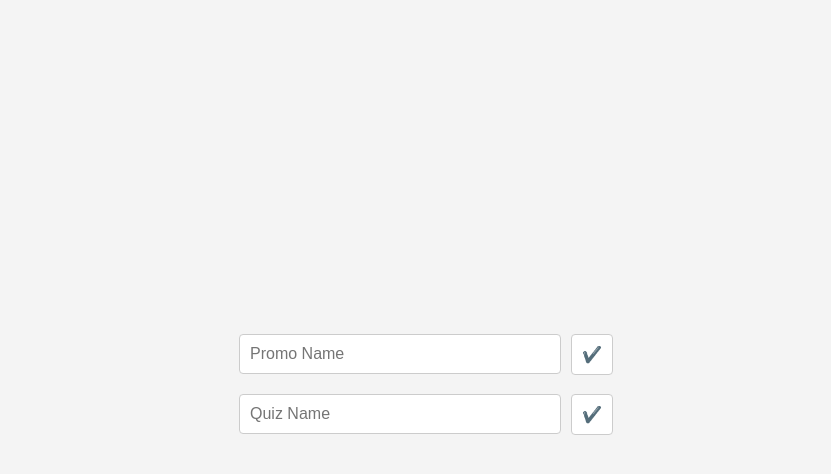
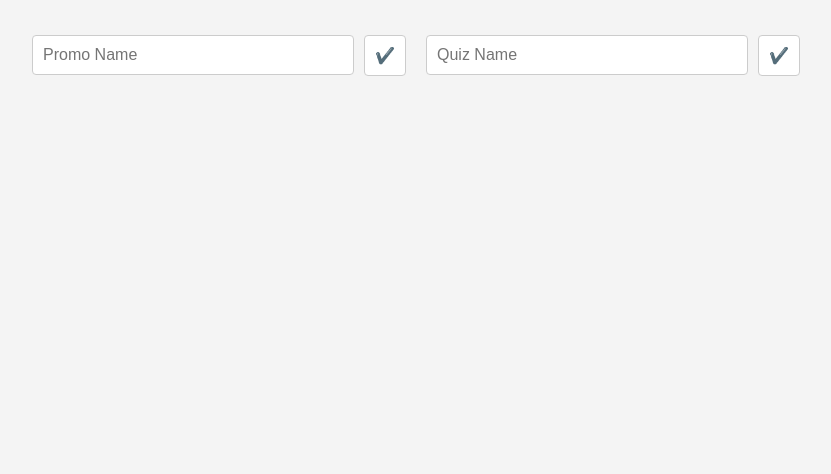
Before and after one commit to Zuma5/Image-titles, a plain HTML site: page index.html in a window 1280 px wide. Shown: the whole page, without its empty margins (214-1045 px from the left). Drawn offline with Linux system fonts and the light colour scheme.

Commit message:
position fix

```diff
--- a/index.html
+++ b/index.html
@@ -10,12 +10,13 @@
         font-family: Arial, sans-serif;
         background: #f4f4f4;
         color: #333;
+    }
+    .flex {
         display: flex;
-        flex-direction: column;
+        flex-direction: row;
         align-items: center;
         justify-content: center;
-        height: 100vh;
-        margin: 0;
+        margin-top: 25px;
     }
     input[type="text"] {
         width: 300px;
@@ -26,6 +27,8 @@
         font-size: 1em;
     }
     ul {
+        width: 500px;
+        margin: 0 auto;
         list-style: none;
         padding: 0;
     }
@@ -38,7 +41,6 @@
         margin: 5px 0;
         border-radius: 4px;
         transition: background 0.3s;
-        width: 100%;
     }
     li:hover {
         background: #e0e0e0;
@@ -57,6 +59,7 @@
     .input-group {
         display: flex;
         align-items: center;
+        margin-right: 20px;
     }
     .input-group button {
         margin-left: 10px;
@@ -73,6 +76,7 @@
 </style>
 </head>
 <body>
+    <div class="flex">
         <div class="input-group">
             <input type="text" id="actionName" placeholder="Promo Name" onkeydown="handleKeyDown(event, 'actionName')">
             <button onclick="triggerEnter('actionName')">✔️</button>
@@ -80,6 +84,7 @@
         <div class="input-group">
             <input type="text" id="quizName" placeholder="Quiz Name" onkeydown="handleKeyDown(event, 'quizName')">
             <button onclick="triggerEnter('quizName')">✔️</button>
+        </div>
     </div>
     <ul id="generatedNames"></ul>
 
```
Lines whose indentation alone changed are shown as unchanged.
